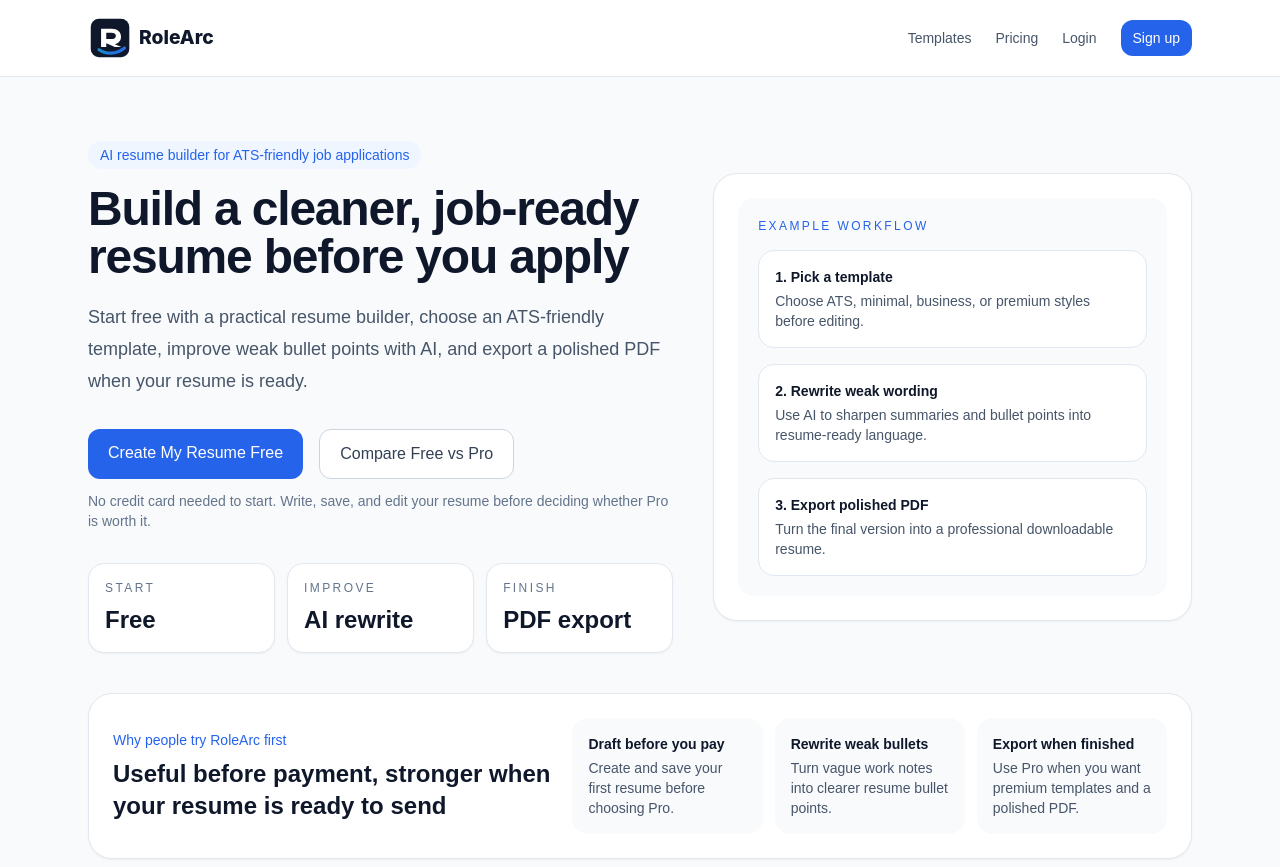
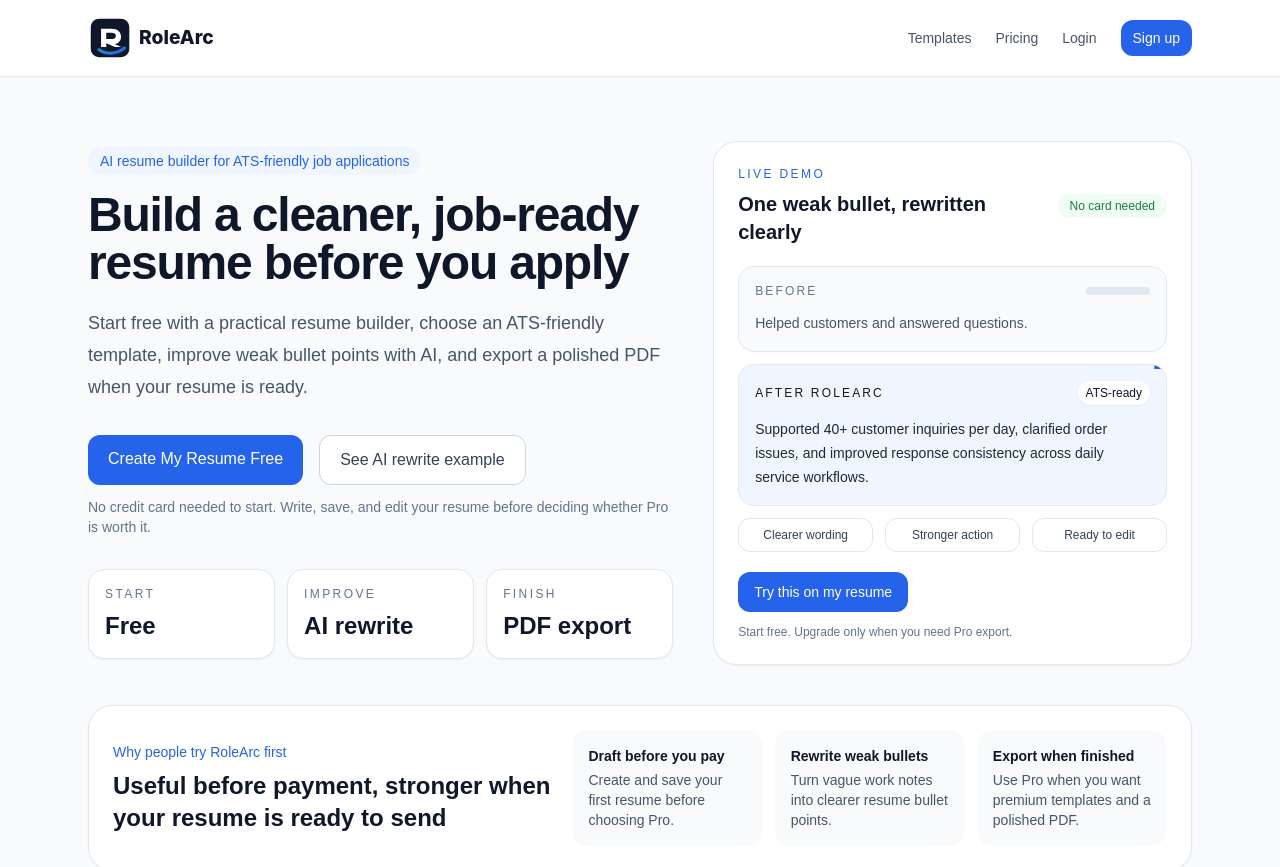
Before and after one commit to kalex-313/resume-mvp, a Next.js app: page / in a window 1280 px wide. Shown: the top 867 px of the page. Built offline with nearby package versions, Linux system fonts and the light colour scheme; no server answers.

Commit message:
Add homepage live rewrite demo

```diff
--- a/src/app/globals.css
+++ b/src/app/globals.css
@@ -1,6 +1,41 @@
 @tailwind base;
 @tailwind components;
 @tailwind utilities;
+
+@keyframes rolearc-demo-scan {
+  0% {
+    transform: translateX(-100%);
+  }
+  55%,
+  100% {
+    transform: translateX(100%);
+  }
+}
+
+@keyframes rolearc-demo-text {
+  0% {
+    opacity: 0.35;
+  }
+  30%,
+  100% {
+    opacity: 1;
+  }
+}
+
+.rolearc-demo-scan {
+  animation: rolearc-demo-scan 3.8s ease-in-out infinite;
+}
+
+.rolearc-demo-text {
+  animation: rolearc-demo-text 3.8s ease-in-out infinite;
+}
+
+@media (prefers-reduced-motion: reduce) {
+  .rolearc-demo-scan,
+  .rolearc-demo-text {
+    animation: none;
+  }
+}
 
 html, body {
   margin: 0;
--- a/src/app/page.tsx
+++ b/src/app/page.tsx
@@ -7,6 +7,7 @@ import { TemplateCatalogGrid } from "@/components/templates/template-catalog";
 import { SocialProofStrip } from "@/components/marketing/social-proof-strip";
 import { BeforeAfterDemo } from "@/components/marketing/before-after-demo";
 import { PricingComparison } from "@/components/marketing/pricing-comparison";
+import { HeroLiveDemo } from "@/components/marketing/hero-live-demo";
 import { TrackLink } from "@/components/analytics/track-link";
 
 export const dynamic = "force-dynamic";
@@ -77,12 +78,12 @@ export default async function HomePage() {
                 {user ? "Open Dashboard" : "Create My Resume Free"}
               </TrackLink>
               <TrackLink
-                href="/pricing"
-                eventName="pricing_compare_click"
+                href="/ai-resume-builder"
+                eventName="demo_example_click"
                 eventParams={{ source: "home_hero" }}
                 className="rounded-xl border border-slate-300 bg-white px-5 py-3 text-slate-700"
               >
-                Compare Free vs Pro
+                See AI rewrite example
               </TrackLink>
             </div>
 
@@ -106,31 +107,7 @@ export default async function HomePage() {
             </div>
           </div>
 
-          <div className="rounded-3xl border border-slate-200 bg-white p-6 shadow-sm">
-            <div className="rounded-2xl bg-slate-50 p-5">
-              <p className="text-xs uppercase tracking-[0.2em] text-brand-600">Example workflow</p>
-              <div className="mt-4 space-y-4">
-                <div className="rounded-2xl border border-slate-200 bg-white p-4">
-                  <p className="text-sm font-semibold text-slate-900">1. Pick a template</p>
-                  <p className="mt-1 text-sm text-slate-600">
-                    Choose ATS, minimal, business, or premium styles before editing.
-                  </p>
-                </div>
-                <div className="rounded-2xl border border-slate-200 bg-white p-4">
-                  <p className="text-sm font-semibold text-slate-900">2. Rewrite weak wording</p>
-                  <p className="mt-1 text-sm text-slate-600">
-                    Use AI to sharpen summaries and bullet points into resume-ready language.
-                  </p>
-                </div>
-                <div className="rounded-2xl border border-slate-200 bg-white p-4">
-                  <p className="text-sm font-semibold text-slate-900">3. Export polished PDF</p>
-                  <p className="mt-1 text-sm text-slate-600">
-                    Turn the final version into a professional downloadable resume.
-                  </p>
-                </div>
-              </div>
-            </div>
-          </div>
+          <HeroLiveDemo isLoggedIn={!!user} />
         </section>
 
         <section className="mt-10 rounded-3xl border border-slate-200 bg-white p-6 shadow-sm">
--- /dev/null
+++ b/src/components/marketing/hero-live-demo.tsx
@@ -0,0 +1,68 @@
+"use client";
+
+import { TrackLink } from "@/components/analytics/track-link";
+
+export function HeroLiveDemo({ isLoggedIn }: { isLoggedIn: boolean }) {
+  return (
+    <section
+      id="live-demo"
+      aria-label="RoleArc live resume rewrite demo"
+      className="rounded-3xl border border-slate-200 bg-white p-4 shadow-sm sm:p-6"
+    >
+      <div className="flex items-center justify-between gap-3">
+        <div>
+          <p className="text-xs uppercase tracking-[0.2em] text-brand-600">Live demo</p>
+          <h2 className="mt-2 text-xl font-semibold text-slate-900">One weak bullet, rewritten clearly</h2>
+        </div>
+        <span className="whitespace-nowrap rounded-full bg-green-50 px-3 py-1 text-xs font-medium text-green-700">
+          No card needed
+        </span>
+      </div>
+
+      <div className="mt-5 grid gap-3">
+        <div className="rounded-2xl border border-slate-200 bg-slate-50 p-4">
+          <div className="mb-3 flex items-center justify-between gap-3">
+            <p className="text-xs font-medium uppercase tracking-[0.18em] text-slate-500">Before</p>
+            <span className="h-2 w-16 rounded-full bg-slate-200" />
+          </div>
+          <p className="text-sm leading-6 text-slate-600">
+            Helped customers and answered questions.
+          </p>
+        </div>
+
+        <div className="relative overflow-hidden rounded-2xl border border-brand-200 bg-brand-50 p-4">
+          <div className="absolute inset-x-0 top-0 h-1 bg-brand-600 rolearc-demo-scan" />
+          <div className="mb-3 flex items-center justify-between gap-3">
+            <p className="text-xs font-medium uppercase tracking-[0.18em] text-brand-700">After RoleArc</p>
+            <span className="rounded-full bg-white px-2 py-1 text-xs font-medium text-brand-700 shadow-sm">
+              ATS-ready
+            </span>
+          </div>
+          <p className="rolearc-demo-text text-sm leading-6 text-slate-800">
+            Supported 40+ customer inquiries per day, clarified order issues, and improved response consistency across daily service workflows.
+          </p>
+        </div>
+
+        <div className="grid gap-3 sm:grid-cols-3">
+          {["Clearer wording", "Stronger action", "Ready to edit"].map((item) => (
+            <div key={item} className="rounded-xl border border-slate-200 bg-white px-3 py-2 text-center text-xs font-medium text-slate-700">
+              {item}
+            </div>
+          ))}
+        </div>
+      </div>
+
+      <div className="mt-5 flex flex-wrap items-center gap-3">
+        <TrackLink
+          href={isLoggedIn ? "/dashboard" : "/auth/signup"}
+          eventName={isLoggedIn ? "dashboard_click" : "sign_up_click"}
+          eventParams={{ source: "home_live_demo" }}
+          className="rounded-xl bg-brand-600 px-4 py-2.5 text-sm font-medium text-white hover:opacity-95"
+        >
+          {isLoggedIn ? "Open Dashboard" : "Try this on my resume"}
+        </TrackLink>
+        <p className="text-xs text-slate-500">Start free. Upgrade only when you need Pro export.</p>
+      </div>
+    </section>
+  );
+}
```
Also changed, not shown: 2 other files (tests, documents, lock files or other folders).
